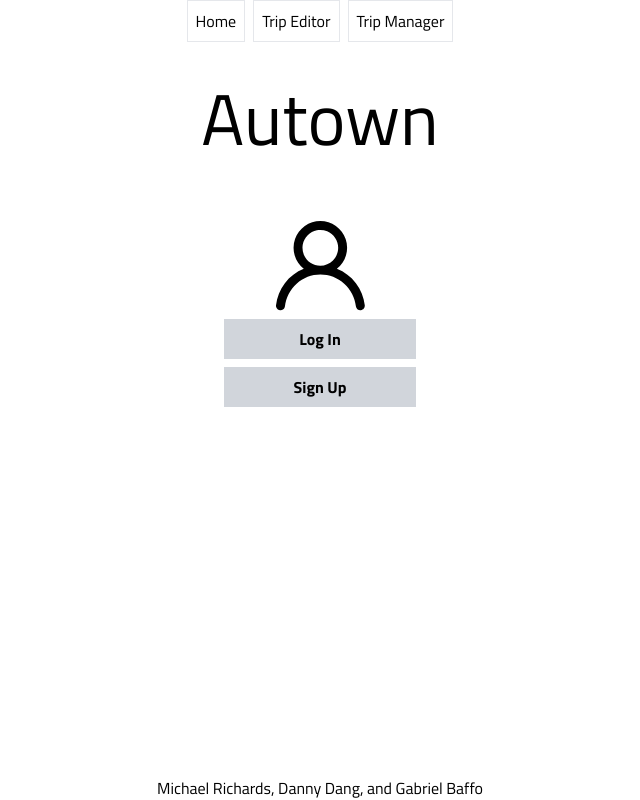
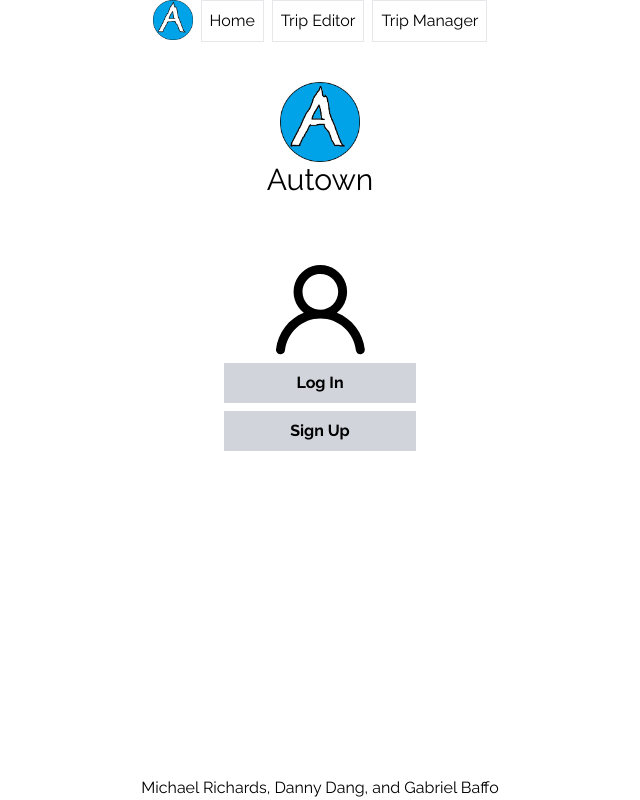
Before and after one commit to LaggySon/autown, a SvelteKit app: page / in a window 1280 px wide. Shown: the whole page, without its empty margins (320-960 px from the left). Built offline with nearby package versions, Linux system fonts and the light colour scheme.

Commit message:
logo stuff

```diff
--- a/src/routes/+layout.svelte
+++ b/src/routes/+layout.svelte
@@ -7,7 +7,7 @@
 	<title>Autown</title>
 </head>
 
-<body class="min-h-screen flex flex-col dark:bg-slate-800 dark:text-white font-Titillium">
+<body class="min-h-screen flex flex-col dark:bg-slate-800 dark:text-white font-Raleway">
 	<Header />
 
 	<main class="flex-1"><slot /></main>
--- a/src/routes/+page.svelte
+++ b/src/routes/+page.svelte
@@ -1,9 +1,11 @@
 <script lang="ts">
 	import Profile from '$lib/profile.svelte';
+	import Autown from '$lib/autown.png';
 </script>
 
 <body class="my-10">
-	<h1 class="text-7xl  border-solid dark:text-white text-center transition-colors">Autown</h1>
+	<div class="h-20 w-full flex justify-center"><img src={Autown} alt="" /></div>
+	<h1 class="text-3xl  border-solid dark:text-white text-center transition-colors">Autown</h1>
 	<div class="h-80 w-full flex flex-col items-center justify-center my-auto">
 		<div class="pb-2 w-full flex flex-col items-center justify-center">
 			<Profile />
--- a/src/routes/Header.svelte
+++ b/src/routes/Header.svelte
@@ -1,5 +1,10 @@
+<script lang="ts">
+	import Autown from '$lib/autown.png';
+</script>
+
 <nav>
 	<ul class="flex justify-center gap-2">
+		<li><div class="h-10 w-10"><img src={Autown} alt="" /></div></li>
 		<li class="p-2 border hover:text-yellow-500 hover:border-yellow-500">
 			<a href="/">Home</a>
 		</li>
```
Also changed, not shown: src/lib/autown.png (added).
